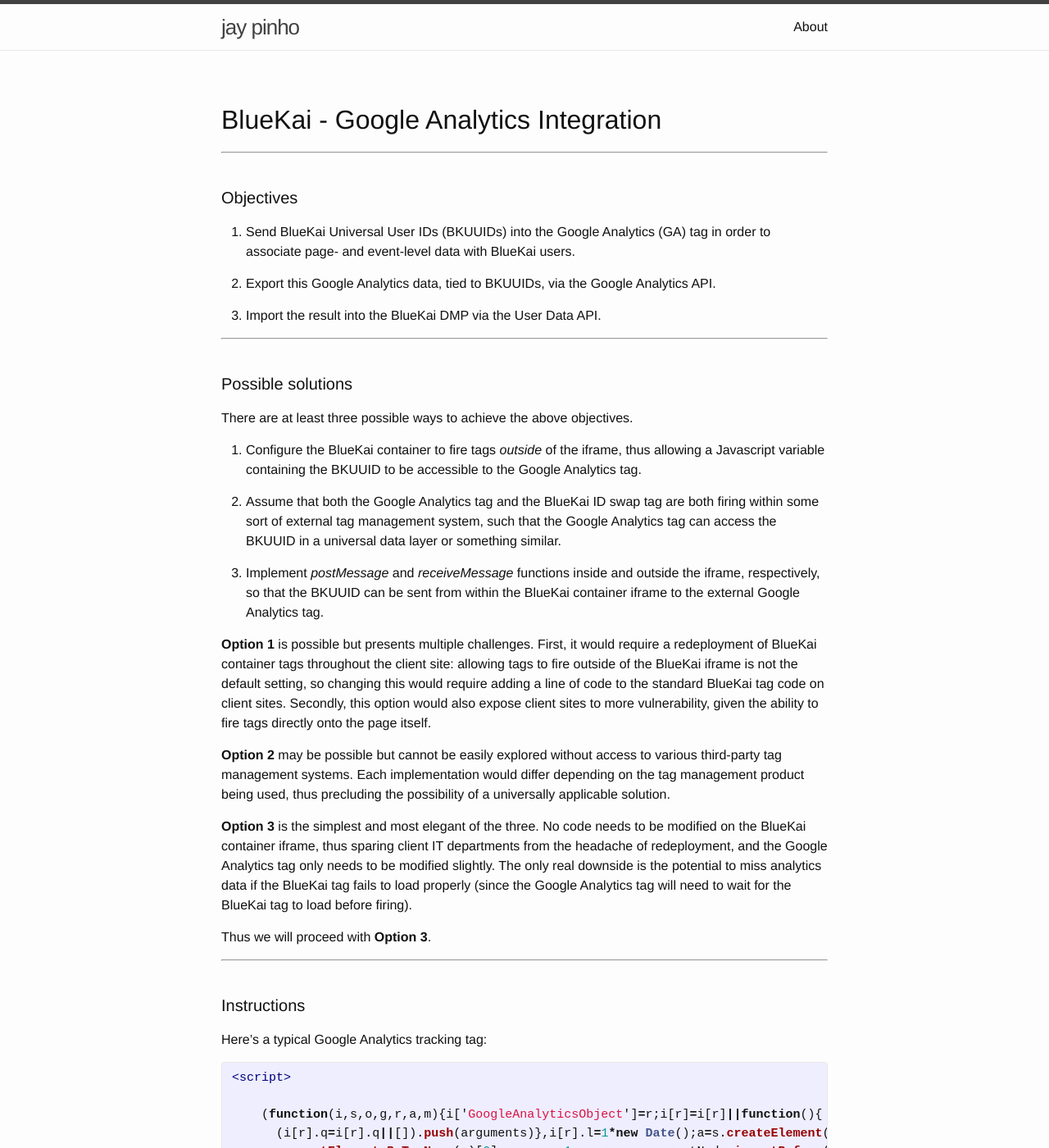
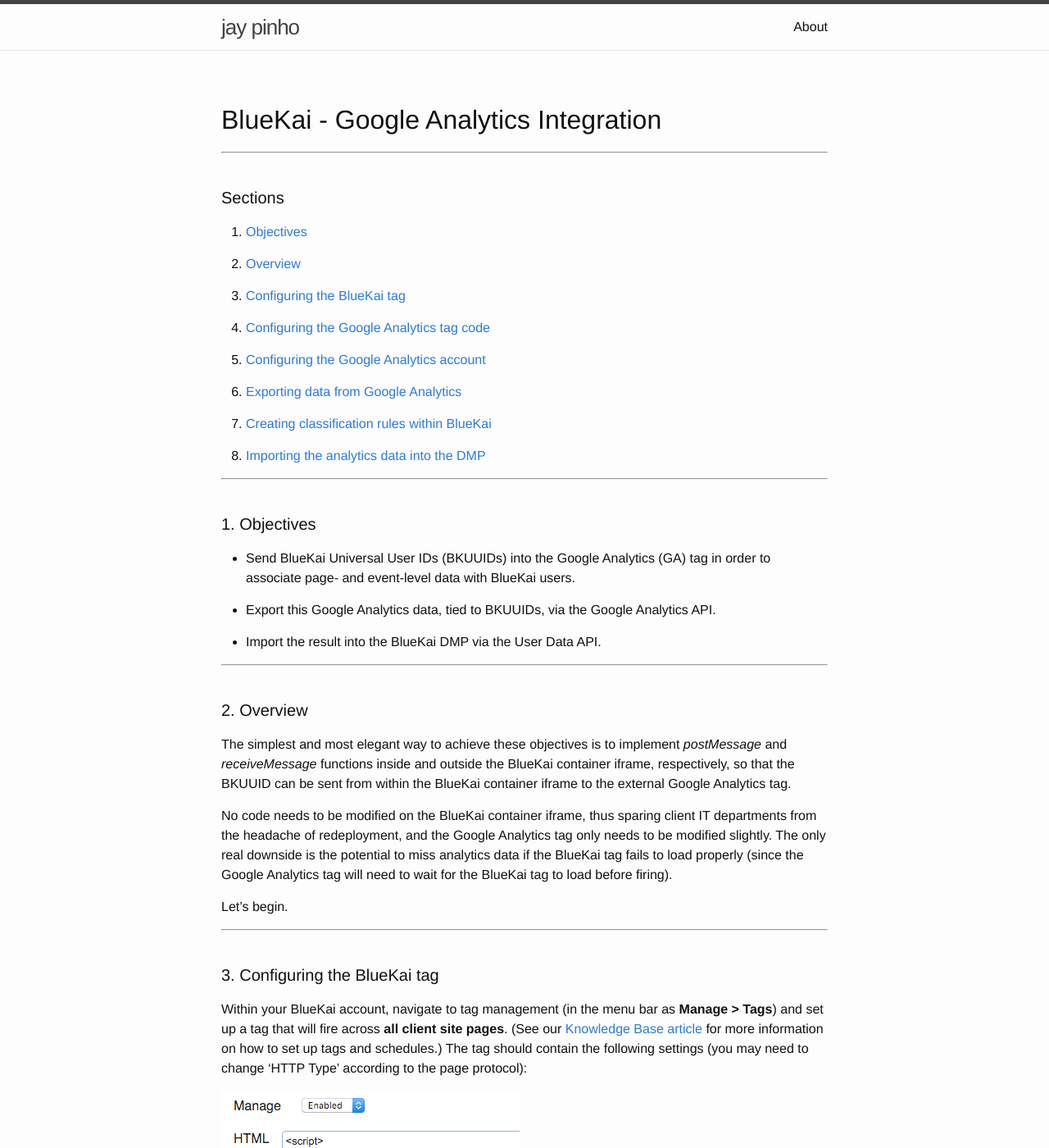
Before and after one commit to jaypinho/jaypinho.github.io, a Jekyll site: the page built from bk_demo.md, in a window 1280 px wide and 1400 px high. Shown: the whole window at 82% size. Built offline with Jekyll 4.4.1, drawn with Linux system fonts in a browser that asks for light colours; some of the changed text lies outside the part shown.

Commit message:
Upload updates to the tutorial page

```diff
--- a/bk_demo.md
+++ b/bk_demo.md
@@ -6,39 +6,82 @@
 ---
 <br>
 
-#### Objectives
+#### Sections
 
-1. Send BlueKai Universal User IDs (BKUUIDs) into the Google Analytics (GA) tag in order to associate page- and event-level data with BlueKai users.
+1. [Objectives](#step1)
 
-2. Export this Google Analytics data, tied to BKUUIDs, via the Google Analytics API.
+2. [Overview](#step2)
 
-3. Import the result into the BlueKai DMP via the User Data API.
+3. [Configuring the BlueKai tag](#step3)
+
+4. [Configuring the Google Analytics tag code](#step4)
+
+5. [Configuring the Google Analytics account](#step5)
+
+6. [Exporting data from Google Analytics](#step6)
+
+7. [Creating classification rules within BlueKai](#step7)
+
+8. [Importing the analytics data into the DMP](#step8)
 
 ---
 <br>
 
-#### Possible solutions
+<a name="step1"></a>
 
-There are at least three possible ways to achieve the above objectives.
+#### 1. Objectives
 
-1. Configure the BlueKai container to fire tags *outside* of the iframe, thus allowing a Javascript variable containing the BKUUID to be accessible to the Google Analytics tag.
+- Send BlueKai Universal User IDs (BKUUIDs) into the Google Analytics (GA) tag in order to associate page- and event-level data with BlueKai users.
 
-2. Assume that both the Google Analytics tag and the BlueKai ID swap tag are both firing within some sort of external tag management system, such that the Google Analytics tag can access the BKUUID in a universal data layer or something similar.
+- Export this Google Analytics data, tied to BKUUIDs, via the Google Analytics API.
 
-3. Implement *postMessage* and *receiveMessage* functions inside and outside the iframe, respectively, so that the BKUUID can be sent from within the BlueKai container iframe to the external Google Analytics tag.
-
-**Option 1** is possible but presents multiple challenges. First, it would require a redeployment of BlueKai container tags throughout the client site: allowing tags to fire outside of the BlueKai iframe is not the default setting, so changing this would require adding a line of code to the standard BlueKai tag code on client sites. Secondly, this option would also expose client sites to more vulnerability, given the ability to fire tags directly onto the page itself.
-
-**Option 2** may be possible but cannot be easily explored without access to various third-party tag management systems. Each implementation would differ depending on the tag management product being used, thus precluding the possibility of a universally applicable solution.
-
-**Option 3** is the simplest and most elegant of the three. No code needs to be modified on the BlueKai container iframe, thus sparing client IT departments from the headache of redeployment, and the Google Analytics tag only needs to be modified slightly. The only real downside is the potential to miss analytics data if the BlueKai tag fails to load properly (since the Google Analytics tag will need to wait for the BlueKai tag to load before firing).
-
-Thus we will proceed with **Option 3**.
+- Import the result into the BlueKai DMP via the User Data API.
 
 ---
 <br>
 
-#### Instructions
+<a name="step2"></a>
+
+#### 2. Overview
+
+The simplest and most elegant way to achieve these objectives is to implement *postMessage* and *receiveMessage* functions inside and outside the BlueKai container iframe, respectively, so that the BKUUID can be sent from within the BlueKai container iframe to the external Google Analytics tag.
+
+No code needs to be modified on the BlueKai container iframe, thus sparing client IT departments from the headache of redeployment, and the Google Analytics tag only needs to be modified slightly. The only real downside is the potential to miss analytics data if the BlueKai tag fails to load properly (since the Google Analytics tag will need to wait for the BlueKai tag to load before firing).
+
+Let's begin.
+
+---
+<br>
+
+<a name="step3"></a>
+
+#### 3. Configuring the BlueKai tag
+
+Within your BlueKai account, navigate to tag management (in the menu bar as **Manage > Tags**) and set up a tag that will fire across **all client site pages**. (See our [Knowledge Base article](https://kb.bluekai.com/display/PD/Managing+Tags) for more information on how to set up tags and schedules.) The tag should contain the following settings (you may need to change 'HTTP Type' according to the page protocol):
+
+![The BlueKai tag]({{ site.url }}/assets/bk_ga_tag.png)
+
+As shown above, the tag code consists entirely of this:
+
+{% highlight html %}
+<script>
+
+  var bkid = '$_BK_UUID';
+  parent.postMessage(bkid, '*');
+
+</script>
+{% endhighlight %}
+
+This tag uses the **$_BK_UUID** macro to assign the BlueKai universal user ID (BKUUID) to a variable called **bkid**, and then sends a *postMessage* to the BlueKai iframe's parent (which should be the main page itself) containing that variable.
+
+Next we'll configure Google Analytics to pick up that message.
+
+---
+<br>
+
+<a name="step4"></a>
+
+#### 4. Configuring the Google Analytics tag code
 
 Here's a typical Google Analytics tracking tag:
 
@@ -62,15 +105,9 @@
   ga('send', 'pageview');
 {% endhighlight %}
 
-That line is what actually sends analytics data to the Google servers, so we're removing it to prevent anything from being sent to Google until the BKUUID can be inserted.
+That line is what actually sends analytics data to the Google servers, so we're removing it to prevent anything from being sent to Google until the BKUUID can be inserted first.
 
-Now, within BlueKai tag management, set up a tag to fire across **all client site pages** with the following settings (you may need to change 'HTTP Type' according to the page protocol):
-
-![The BlueKai tag]({{ site.url }}/assets/bk_ga_tag.png)
-
-This tag assigns the BlueKai universal user ID (BKUUID) to a variable called 'bkid' and then sends a *postMessage* to the BlueKai iframe's parent (which should be the main page itself) containing that variable.
-
-The last thing we have to do to implement the Google Analytics tag is to set up a function on the page itself to listen for the *postMessage* and then insert the BKUUID into the Google Analytics call. We can do this as follows:
+Next, we have to set up a JavaScript function on the page itself to listen for the *postMessage* from the BlueKai iframe and then insert the BKUUID into the Google Analytics call. We can do this as follows:
 
 {% highlight js %}
   function receiveMessage(event) {
@@ -80,16 +117,56 @@
   addEventListener('message', receiveMessage, false);
 {% endhighlight %}
 
-This above code sets the value of a new 'custom dimension' (more on that [here](https://support.google.com/analytics/answer/2709828?hl=en)) to the BKUUID, then sends the page view data (which we'd earlier removed from the default Google Analytics tag code) to Google's servers.
+This above code sets the value of a new 'custom dimension' (more on that [here](https://support.google.com/analytics/answer/2709828?hl=en)) to the BKUUID, then sends the page view data (using the line of code we'd earlier removed from the default Google Analytics tag code) to Google's servers.
 
-At this point we've successfully sent the BKUUID to Google Analytics on every page view. Now we need to get it back out. The first step is to go to your Google Analytics account, click on 'Admin' on the top menu bar, find your 'Property' on the resulting page, then click on 'Custom Definitions,' followed by 'Custom Dimensions.'
+At this point we've successfully sent the BKUUID to Google Analytics on every page view. You can test this by loading any page containing the tag setup we've configured above. (Note: BLueKai tags take up to 1-2 hours to propagate, so you may need to wait for a bit before the BlueKai tag begins sending BKUUID data.) Here, for example, are the parameters sent to Google when its tag fires:
 
-On the next page, click on 'New Custom Dimension.' Give it a name like 'BK User ID Dimension,' change the Scope to 'User,' and make sure the box marked 'Active' is checked. Then hit 'Create.' Google Analytics will now save all incoming BlueKai UUIDs to this new dimension.
+![Parameters sent to Google Analytics]({{ site.url }}/assets/ga_params.png)
 
-To test the process for exporting this data from Google Analytics, go to Google's API tool, [Query Explorer](https://ga-dev-tools.appspot.com/query-explorer/). Sign in to your Google Analytics account, select the appropriate Property, and then set the query parameters as seen below:
+Notice the 'cd1' parameter second from the bottom? That's a 'custom dimension' containing the BlueKai ID received from the BlueKai tag.
 
-![The BlueKai tag]({{ site.url }}/assets/query_params.png)
+Now we need to ensure that your Google Analytics account is set up to store this custom dimension data.
 
-Finally, click on 'Run Query.' The results will display all BKUUIDs that have been captured, along with their number of sessions and session duration. More importantly, the page also displays the API query you would use to obtain this data in JSON format.
+---
+<br>
 
-Now that this data has been exported in machine-readable format, the final step is to place it into the BlueKai DMP via the [User Data API](https://kb.bluekai.com/display/PD/User+Data+API). (One important note: sending data to BlueKai APIs is a little tricky given the complicated authentication workflow. Click [here](https://kb.bluekai.com/display/PD/Programming+Example) for an example of how it works.)
+<a name="step5"></a>
+
+#### 5. Configuring the Google Analytics account
+
+The first step is to go to your Google Analytics account and click on 'Admin' on the top menu bar. On the resulting page, find your 'Property' (which is likely the middle one of three columns on the page), click on 'Custom Definitions,' and then select 'Custom Dimensions.'
+
+![Google Analytics custom dimensions]({{ site.url }}/assets/custom_dimension.png)
+
+On the resulting page, click on 'New Custom Dimension.' Give it a name like 'BK User ID Dimension,' change the Scope to 'User,' and make sure the box marked 'Active' is checked. Then hit 'Create.' Google Analytics will now save all incoming BlueKai UUIDs to this new dimension.
+
+(Important note: if this is *not* your first custom dimension for this property, you need to check to ensure that the tag code we set up earlier matches the index of the dimension you just created. If it doesn't, that tag code -- <code>ga('set', 'dimension1', event.data);</code> -- needs to be revised to reflect 'dimension3' or whatever the new index is.)
+
+---
+<br>
+
+<a name="step6"></a>
+
+#### 6. Exporting data from Google Analytics
+
+To test the process for exporting this data from Google Analytics, go to Google's API tool, [Query Explorer](https://ga-dev-tools.appspot.com/query-explorer/). Sign in to your Google Analytics account, select the appropriate Property, and then set the query parameters you'd like to export, as seen below:
+
+![Google's Query Explorer]({{ site.url }}/assets/query_params.png)
+
+Finally, click on 'Run Query.' The results will display all BKUUIDs that have been captured, along with their number of sessions and session duration (assuming you used the same metrics as in the above screenshot). More importantly, the page also displays the API query you would use to obtain this data in JSON format.
+
+---
+<br>
+
+<a name="step7"></a>
+
+#### 7. Creating classification rules within BlueKai
+
+---
+<br>
+
+<a name="step8"></a>
+
+#### 8. Importing the analytics data into the DMP
+
+Now that the Google Analytics data has been exported in machine-readable format and BlueKai categories and rules have been created to receive this new data, the final step is to import the data into the BlueKai DMP. This is done via the User Data API. Overall documentation is [here](https://kb.bluekai.com/display/PD/User+Data+API), but you can also find a [programming example](https://kb.bluekai.com/display/PD/Programming+Example) for constructing an API call, as well as additional details on the [authentication workflow](https://kb.bluekai.com/display/PD/Authenticating+BlueKai+API+Calls).
```
Also changed, not shown: bktest.md (+0 -1 lines), assets/custom_dimension.png (added), assets/ga_params.png (added).
